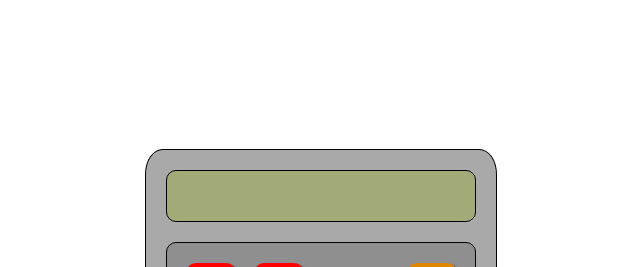
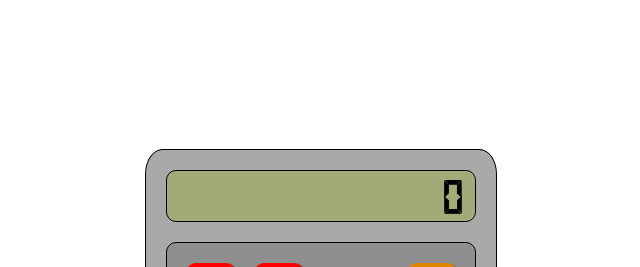
Before and after one commit to mrkshx/calculator, a React (Create React App) app: page / in a window 1280 px wide. Shown: the top 267 px of the page, without its empty margins (319-959 px from the left). Built offline with nearby package versions, Linux system fonts and the light colour scheme.

Commit message:
showing equation or calcution repending on isCalculation state

```diff
--- a/src/component/display.jsx
+++ b/src/component/display.jsx
@@ -6,8 +6,12 @@ import '../style/display.scss';
 const Display = () => {
   const [state, dispatch] = useContext(Context);
 
+  const showOutput = () => {
+    return (state.isCalculation ? state.calculation : state.equation);
+  }
+
   return <div id="display">
-    <h1 id="display_output">{state.output}</h1>
+    <h1 id="display_output">{showOutput()}</h1>
   </div>
 }
 
```
